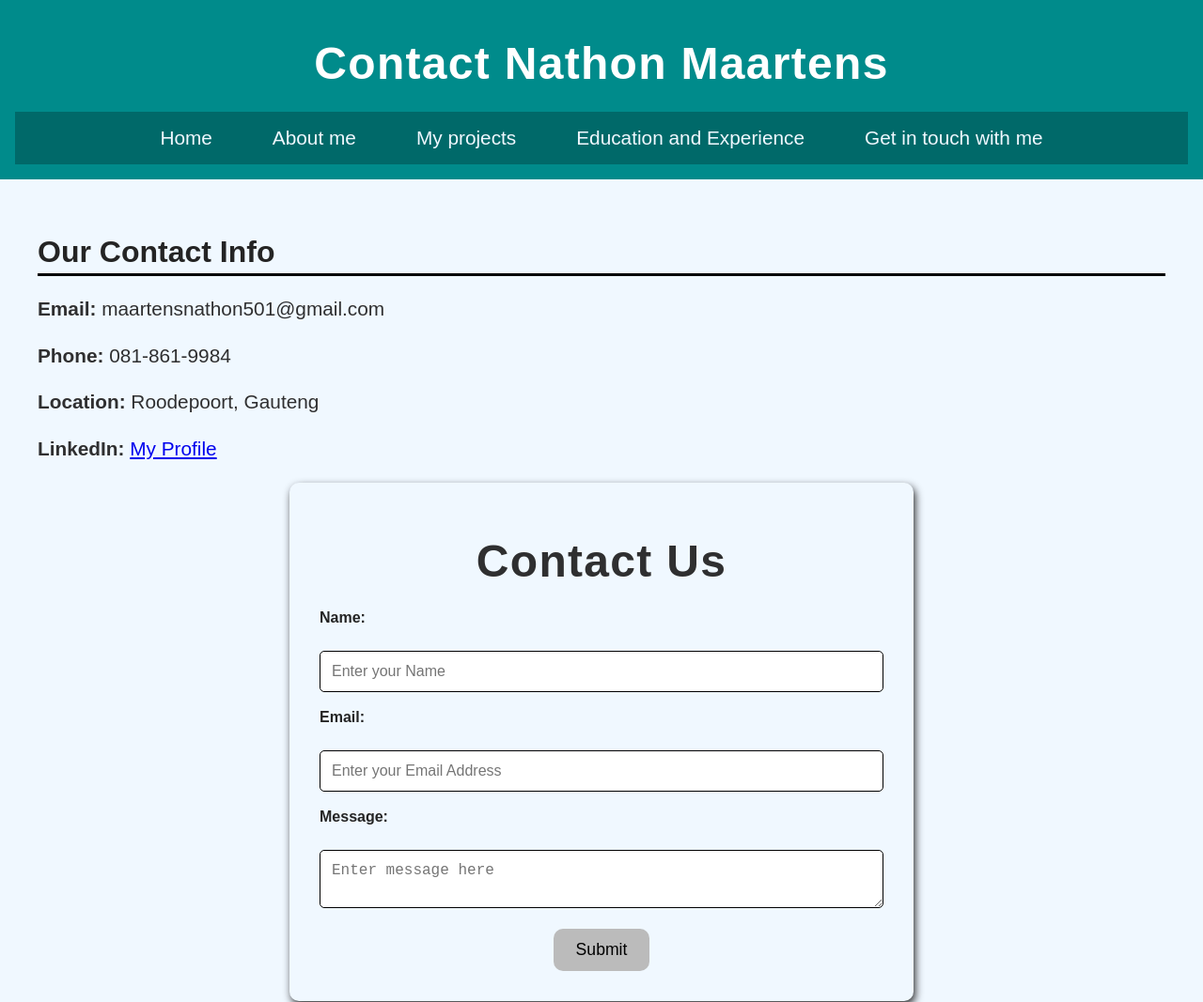
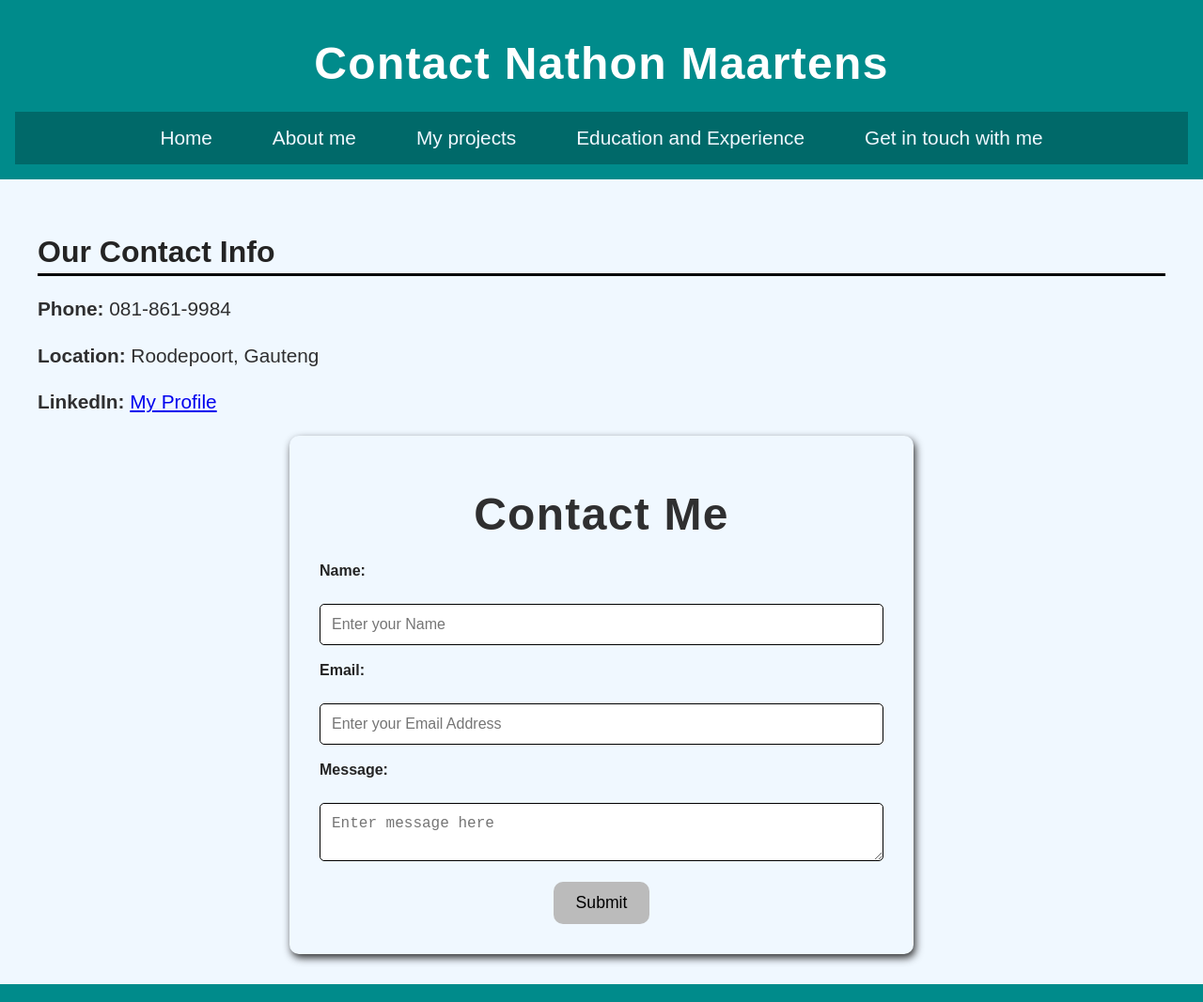
Before and after one commit to N-Maartens/PortfolioWeb, a plain HTML site: page contact.html in a window 1280 px wide. Shown: the top 1067 px of the page at 94% size. Drawn offline with Linux system fonts and the light colour scheme.

Commit message:
removed email and fixed type error

```diff
--- a/contact.html
+++ b/contact.html
@@ -23,7 +23,6 @@
   <body>
     <main>
     <h2>Our Contact Info</h2>
-    <p><b>Email:</b> maartensnathon501@gmail.com</p>
     <p><b>Phone:</b> 081-861-9984</p>
     <p><b>Location:</b> Roodepoort, Gauteng</p>
     <p>
@@ -34,7 +33,7 @@
       >
     </p>
     <form>
-      <h1>Contact Us</h1>
+      <h1>Contact Me</h1>
       <label for="name"">Name:</label><br />
       <input type="text" name="name" id="name" placeholder="Enter your Name" required/><br /><br />
       <label for="email">Email:</label><br />
```
